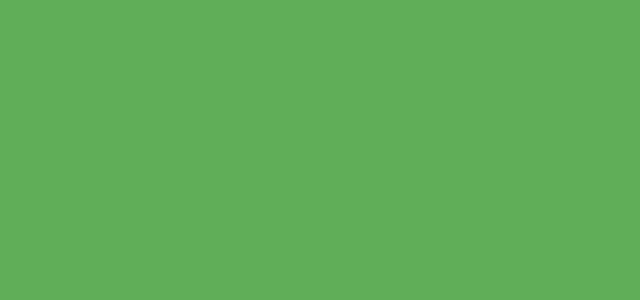
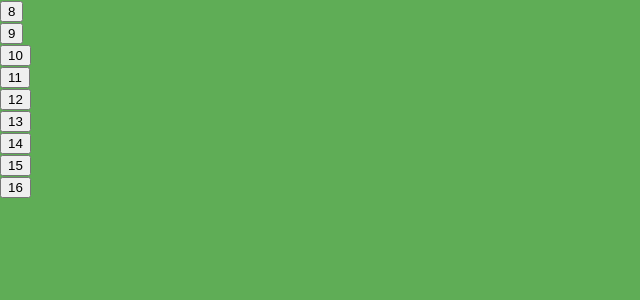
Before and after one commit to madeleineleroux/GroupMeet-App, a React (Create React App) app: page / in a window 1280 px wide. Shown: the top 300 px of the page, without its empty margins (0-640 px from the left). Built offline with nearby package versions, Linux system fonts and the light colour scheme.

Commit message:
Started implementing reducer and action

```diff
--- a/package.json
+++ b/package.json
@@ -6,7 +6,8 @@
     "react": "^16.8.6",
     "react-dom": "^16.8.6",
     "react-redux": "^7.0.3",
-    "react-scripts": "3.0.1"
+    "react-scripts": "3.0.1",
+    "redux": "^4.0.1"
   },
   "scripts": {
     "start": "react-scripts start",
--- a/src/actions/CellActions.js
+++ /dev/null
@@ -1,6 +0,0 @@
-export const toggleTodo = (id) => {
-    return {
-        type: 'ADD_AVAIL',
-        id: id
-    }
-}
--- /dev/null
+++ b/src/actions/DayAction.js
@@ -0,0 +1,6 @@
+export const toggleAvail = (time) => {
+    return {
+        type: 'TOGGLE_AVAIL',
+        time: time
+    }
+}
--- a/src/components/Day.js
+++ b/src/components/Day.js
@@ -1,16 +1,38 @@
 import React, {Component} from 'react';
 import PropTypes from 'prop-types';
+import { connect } from 'tls';
 
-class Day extends Component {
-    render() {
-        return (
-            <div>
+// function getStyle = (availabilityAtTime) => {
 
-            </div>
-        );
-    }
+// }
+
+// function onClick = () => {
+//     //This should change the state using toggleAvail, which I should input above and map
+// }
+
+const Day = ({times, key}) => {
+    return (
+        <div id = "hourButtons">
+
+            <button id = 'cell'>8</button>
+            <br></br>
+            <button id = 'cell'>9</button>
+            <br></br>
+            <button id = 'cell'>10</button>
+            <br></br>
+            <button id = 'cell'>11</button>
+            <br></br>
+            <button id = 'cell'>12</button>
+            <br></br>
+            <button id = 'cell'>13</button>
+            <br></br>
+            <button id = 'cell'>14</button>
+            <br></br>
+            <button id = 'cell'>15</button>
+            <br></br>
+            <button id = 'cell'>16</button>
+        </div>
+    )
 }
 
-Day.propTypes = {};
-
-export default Day;
+export default Day
--- a/src/containers/CalendarView.js
+++ b/src/containers/CalendarView.js
@@ -1,44 +1,21 @@
 import React, {Component} from 'react';
 import PropTypes from 'prop-types';
+import { connect } from 'net';
+import { toggleAvail } from '../actions/DayAction'
+import Day from '../components/Day'
 
 class CalendarView extends Component {
-    constructor(props) {
-        super(props);
 
-    }
-
-    componentWillMount() {
-
-    }
-
-    componentDidMount() {
-
-    }
-
-    componentWillReceiveProps(nextProps) {
-
-    }
-
-    shouldComponentUpdate(nextProps, nextState) {
-
-    }
-
-    componentWillUpdate(nextProps, nextState) {
-
-    }
-
-    componentDidUpdate(prevProps, prevState) {
-
-    }
-
-    componentWillUnmount() {
-
+    generateWeek = (curDate) => {
+        return
     }
 
     render() {
+
         return (
             <div>
-
+                {/*rename the state below */}
+                <Day times = {this.props.times} id = {this.props.key}/>
             </div>
         );
     }
@@ -46,4 +23,9 @@ class CalendarView extends Component {
 
 CalendarView.propTypes = {};
 
-export default CalendarView;
+const mapStateToProps = dispatch => ({
+    toggleAvail: time => dispatch(toggleAvail(time))
+})
+
+// export default connect(mapStateToProps)(Day)
+export default CalendarView
--- a/src/reducers/DayReducer.js
+++ b/src/reducers/DayReducer.js
@@ -1,7 +1,38 @@
-const initState = new Array(12).fill(true)
+import uuid from 'uuid';
+
+const initState = {
+    //eight corresponds with time 8:00 to 8:59
+    key: uuid.v4(),
+    //Times are stored in the time object
+    times : {
+        eight: false,
+        nine: false,
+        ten: false,
+        eleven: false,
+        twelve: false,
+        thirteen: false,
+        fourteen: false,
+        fifteen: false,
+        sixteen: false,
+        seventeen: false,
+        eighteen: false,
+        nineteen: false,
+    }
+}
 
 const DayReducer = (state = initState, action) => {
-    return state;
+    switch(action.type) {
+        case 'TOGGLE_AVAIL':
+
+            return {
+                ...state,
+                times : {
+                    // action.time = !state.action.time
+                }
+            }
+        default:
+            return state
+    }
 }
 
 export default DayReducer
```
Also changed, not shown: 1 other file (tests, documents, lock files or other folders).
